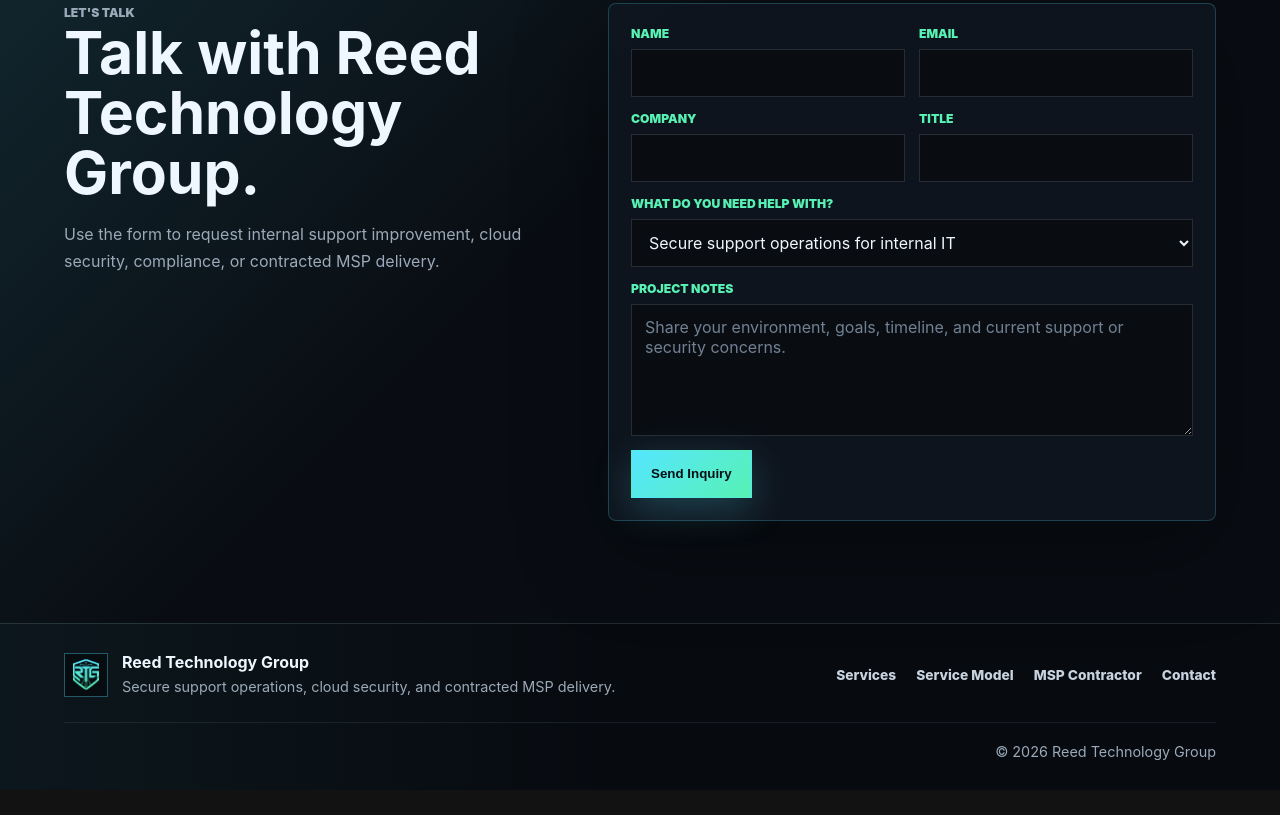
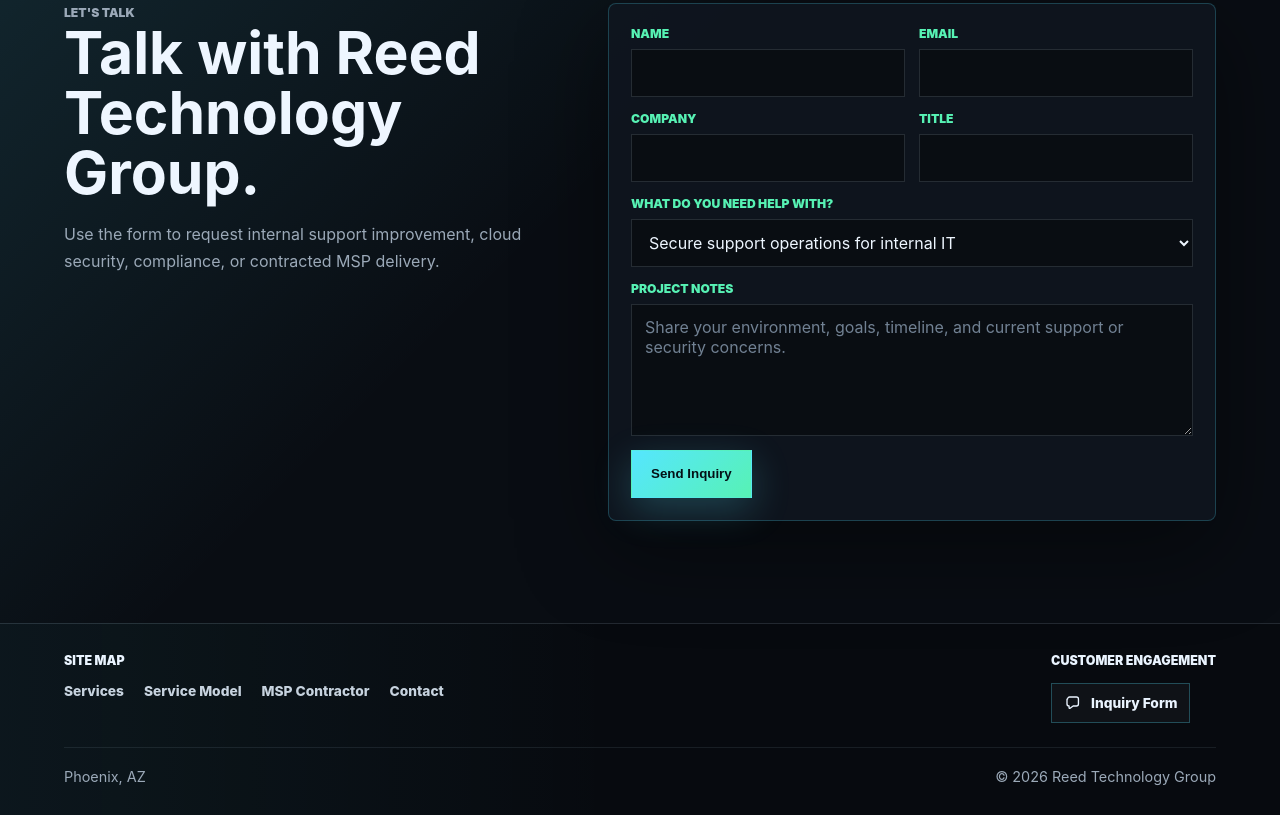
Before and after one commit to LaForge-One/reed-cloud-sec-site, a website: page index.html in a window 1280 px wide. Shown: the part 4377-5192 px from the top of the page. Before the commit the page ends 5167 px from the top, so only its background shows below. Drawn offline with Linux system fonts and the light colour scheme.

Commit message:
Refine production footer links

```diff
--- a/index.html
+++ b/index.html
@@ -322,22 +322,26 @@
       </section>
     </main>
     <footer class="site-footer">
-      <div class="footer-brand">
-        <span class="footer-mark">
-          <img src="assets/rtg-logo-web.png" alt="" aria-hidden="true" />
-        </span>
-        <div>
-          <strong>Reed Technology Group</strong>
-          <p>Secure support operations, cloud security, and contracted MSP delivery.</p>
+      <nav class="footer-sitemap" aria-label="Site map">
+        <span class="footer-heading">Site Map</span>
+        <div class="footer-links">
+          <a href="#capabilities">Services</a>
+          <a href="#platforms">Service Model</a>
+          <a href="#subcontracting">MSP Contractor</a>
+          <a href="#inquiry-form">Contact</a>
         </div>
-      </div>
-      <div class="footer-links" aria-label="Footer navigation">
-        <a href="#capabilities">Services</a>
-        <a href="#platforms">Service Model</a>
-        <a href="#subcontracting">MSP Contractor</a>
-        <a href="#inquiry-form">Contact</a>
+      </nav>
+      <div class="footer-engagement" aria-label="Customer engagement">
+        <span class="footer-heading">Customer Engagement</span>
+        <a class="social-link" href="#inquiry-form" aria-label="Open the customer inquiry form">
+          <svg aria-hidden="true" viewBox="0 0 24 24">
+            <path d="M4.75 6.75A2.75 2.75 0 0 1 7.5 4h9A2.75 2.75 0 0 1 19.25 6.75v6.5A2.75 2.75 0 0 1 16.5 16h-4.3l-4.08 3.04A.85.85 0 0 1 6.75 18.36V16A2.75 2.75 0 0 1 4 13.25v-6.5h.75Z" />
+          </svg>
+          <span>Inquiry Form</span>
+        </a>
       </div>
       <div class="footer-meta">
+        <span>Phoenix, AZ</span>
         <span>© 2026 Reed Technology Group</span>
       </div>
     </footer>
--- a/styles.css
+++ b/styles.css
@@ -633,7 +633,7 @@
   display: grid;
   grid-template-columns: minmax(260px, 1fr) auto;
   gap: 24px;
-  align-items: center;
+  align-items: start;
   padding: 28px clamp(20px, 5vw, 72px);
   border-top: 1px solid var(--line);
   background:
@@ -641,36 +641,7 @@
     #070a0f;
 }
 
-.footer-brand {
-  display: flex;
-  align-items: center;
-  gap: 14px;
-  min-width: 0;
-}
-
-.footer-mark {
-  display: grid;
-  flex: 0 0 auto;
-  place-items: center;
-  width: 44px;
-  height: 44px;
-  border: 1px solid rgba(85, 230, 255, 0.36);
-  background: rgba(7, 10, 15, 0.8);
-}
-
-.footer-mark img {
-  display: block;
-  width: 74%;
-  height: 74%;
-  object-fit: contain;
-}
-
-.footer-brand strong {
-  display: block;
-  margin-bottom: 4px;
-}
-
-.footer-brand p,
+.footer-heading,
 .footer-meta {
   margin: 0;
   color: var(--muted);
@@ -678,27 +649,73 @@
   line-height: 1.5;
 }
 
+.footer-heading {
+  display: block;
+  margin-bottom: 12px;
+  color: #eaf4ff;
+  font-size: 0.78rem;
+  font-weight: 900;
+  letter-spacing: 0;
+  text-transform: uppercase;
+}
+
+.footer-sitemap,
+.footer-engagement {
+  min-width: 0;
+}
+
 .footer-links,
 .footer-meta {
   display: flex;
   flex-wrap: wrap;
-  justify-content: flex-end;
   gap: 12px 20px;
 }
 
 .footer-links {
+  justify-content: flex-start;
   color: #c7d3df;
   font-size: 0.86rem;
   font-weight: 850;
 }
 
+.footer-engagement {
+  justify-self: end;
+}
+
+.social-link {
+  display: inline-flex;
+  align-items: center;
+  gap: 9px;
+  min-height: 40px;
+  padding: 9px 12px;
+  border: 1px solid rgba(85, 230, 255, 0.28);
+  background: rgba(255, 255, 255, 0.03);
+  color: #eaf4ff;
+  font-size: 0.86rem;
+  font-weight: 850;
+}
+
+.social-link svg {
+  width: 18px;
+  height: 18px;
+  fill: none;
+  stroke: currentColor;
+  stroke-linecap: round;
+  stroke-linejoin: round;
+  stroke-width: 1.8;
+}
+
 .footer-links a:hover,
-.footer-links a:focus-visible {
+.footer-links a:focus-visible,
+.social-link:hover,
+.social-link:focus-visible {
   color: var(--cyan);
+  border-color: rgba(85, 230, 255, 0.54);
 }
 
 .footer-meta {
   grid-column: 1 / -1;
+  justify-content: space-between;
   padding-top: 18px;
   border-top: 1px solid rgba(178, 205, 225, 0.1);
 }
```
